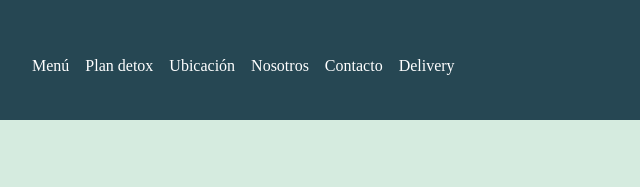
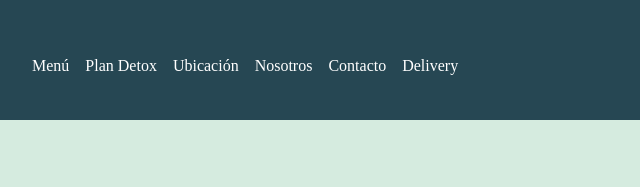
Before and after one commit to EmiliaDiNardo/PF-DiNardo, a website: page pages/menu.html in a window 1280 px wide. Shown: the top 187 px of the page, 167-807 px from the left. Drawn offline with nearby package versions, Linux system fonts and the light colour scheme; a web font is replaced by a local one.

Commit message:
arreglo mayuscula

```diff
--- a/pages/menu.html
+++ b/pages/menu.html
@@ -67,7 +67,7 @@
               <a class="nav-link" href="#">Menú</a>
             </li>
             <li class="nav-item">
-              <a class="nav-link" href="./plandetox.html">Plan detox</a>
+              <a class="nav-link" href="./plandetox.html">Plan Detox</a>
             </li>
             <li class="nav-item">
               <a class="nav-link" href="./ubicacion.html">Ubicación</a>
```
